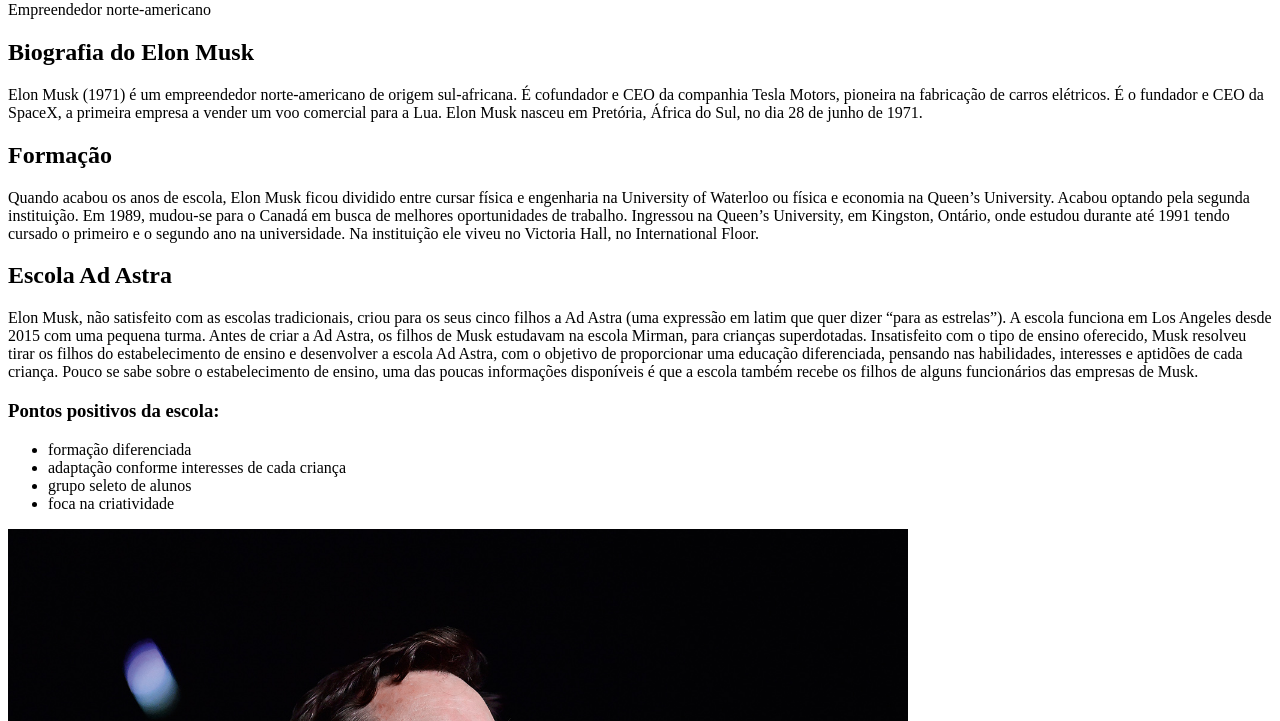
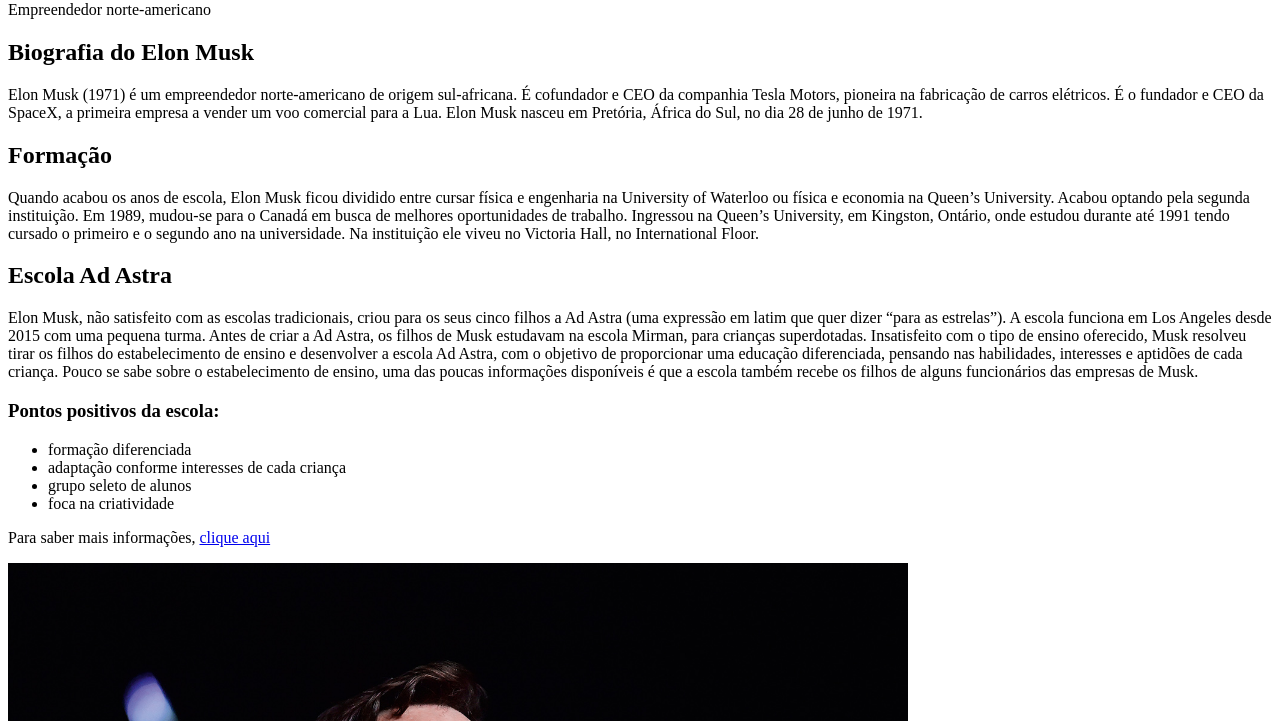
Before and after one commit to sstjonas/front_homenagem, a plain HTML site: page index.html in a window 1280 px wide. Shown: the part 79-800 px from the top of the page. Drawn offline with Linux system fonts and the light colour scheme.

Commit message:
adicionando link

```diff
--- a/index.html
+++ b/index.html
@@ -36,6 +36,7 @@
             <li>grupo seleto de alunos</li>
             <li>foca na criatividade</li>
         </ul>
+        <p>Para saber mais informações, <a href="https://www.biography.com/business-figure/elon-musk#:~:text=Elon%20Musk%20is%20a%20South,a%20division%20of%20Compaq%20Computers." target="_blank" >clique aqui</a> </p>
         <img src="./img/elon_muskl.jpg" alt="elon musk sorrindo" width=900px>
 
 
```
